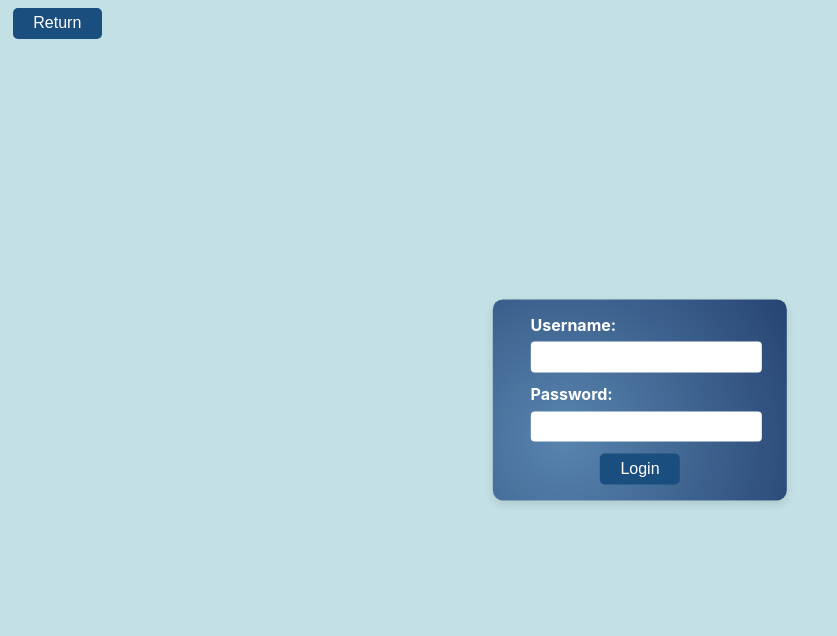
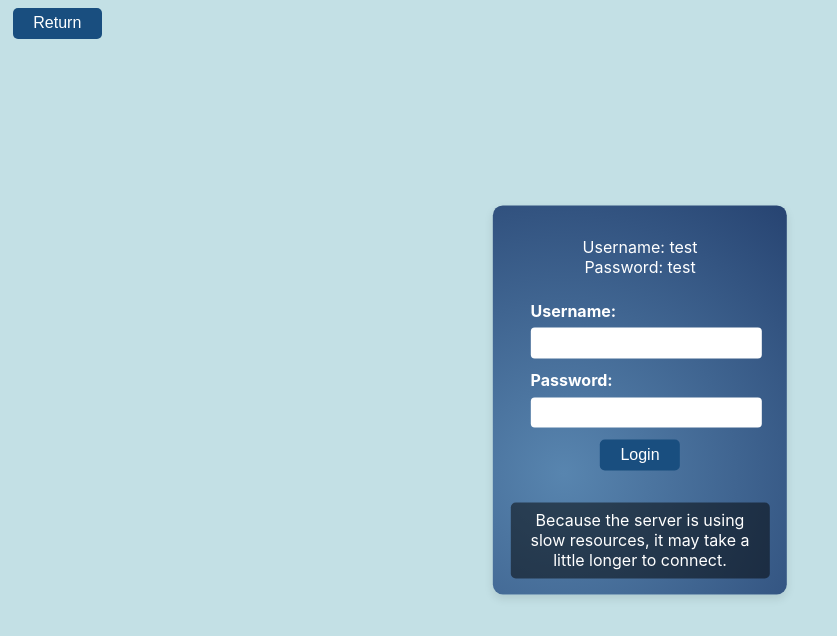
Before and after one commit to StefanDespotovic/banking-system, a React (Create React App) app: page /login in a window 1280 px wide. Shown: the top 636 px of the page, without its empty margins (0-837 px from the left). Built offline with nearby package versions, Linux system fonts and the light colour scheme.

Commit message:
final modifications

```diff
--- a/src/components/login/Login.js
+++ b/src/components/login/Login.js
@@ -11,6 +11,7 @@ const fadeAnimation = keyframes`
     opacity: 1;
   }
 `;
+
 const LoginModal = styled.div`
   background: radial-gradient(circle at 24.1% 68.8%, #5885af 0%, #274472 99.4%);
   box-shadow: 0px 4px 10px rgba(0, 0, 0, 0.1);
@@ -30,6 +31,7 @@ const LoginModal = styled.div`
   @media (max-width: 768px) {
     width: 75vw;
     padding: 1vh 3vw;
+    padding-top: 3vh;
     padding-bottom: 3vh;
   }
 `;
@@ -78,10 +80,14 @@ const Button = styled.button`
   &:hover {
     background-color: #0075b9;
   }
+  @media (max-width: 768px) {
+    font-size: 18px;
+    padding: 1.5vh 3vw;
+  }
 `;
 
 const Error = styled.div`
-  color: red;
+  color: #ff8080;
   margin-top: 0.8vh;
 `;
 
@@ -108,10 +114,26 @@ const BackButton = styled.button`
   }
 `;
 
+const WarningBox = styled.div`
+  background-color: rgba(0, 0, 0, 0.5);
+  border-radius: 5px;
+  padding: 0.5rem;
+  margin-top: 2rem;
+  width: 100%;
+  text-align: center;
+  color: white;
+  overflow-wrap: break-word;
+`;
+const Description = styled.p`
+  font-size: 16px;
+  color: white;
+  text-align: center;
+  margin-bottom: 1.5rem;
+`;
+
 const Login = () => {
   const [showLogin, setShowLogin] = useState(false);
-  const [username, setUsername] = useState("");
-  const [password, setPassword] = useState("");
+  const [formValues, setFormValues] = useState({ username: "", password: "" });
   const [loginError, setLoginError] = useState("");
 
   const { handleLogin } = useContext(AuthContext);
@@ -119,10 +141,22 @@ const Login = () => {
 
   useEffect(() => {
     setShowLogin(true);
+    setLoginError("");
   }, []);
+
+  const handleInputChange = (event) => {
+    const { name, value } = event.target;
+    setFormValues({ ...formValues, [name]: value });
+  };
 
   const handleSubmit = async (event) => {
     event.preventDefault();
+    const { username, password } = formValues;
+    const validationError = validateForm(username, password);
+    if (validationError) {
+      setLoginError(validationError);
+      return;
+    }
     setLoginError("");
 
     try {
@@ -149,41 +183,57 @@ const Login = () => {
         setLoginError(data.error);
       }
     } catch (error) {
-      console.log(JSON.stringify(process.env));
       console.error("Error connecting to server", error);
       setLoginError("Error connecting to server. Please try again.");
     }
+  };
+
+  const validateForm = (username, password) => {
+    if (!username || !password) {
+      return "Please enter both username and password.";
+    }
+    return null;
   };
 
   const handleBack = () => {
     setShowLogin(false);
     setTimeout(() => {
       navigate("/");
-    }, 500); //
+    }, 500);
   };
+
   return (
     <>
       <LoginModal show={showLogin}>
+        <Description>
+          Username: test <br></br>Password: test
+        </Description>
         <Form onSubmit={handleSubmit}>
           {loginError && <Error>{loginError}</Error>}
           <Label>
             <span>Username:</span>
             <input
               type="text"
-              value={username}
-              onChange={(event) => setUsername(event.target.value)}
+              name="username"
+              value={formValues.username}
+              onChange={handleInputChange}
             />
           </Label>
           <Label>
             <span>Password:</span>
             <input
               type="password"
-              value={password}
-              onChange={(event) => setPassword(event.target.value)}
+              name="password"
+              value={formValues.password}
+              onChange={handleInputChange}
             />
           </Label>
           <Button type="submit">Login</Button>
         </Form>
+        <WarningBox>
+          Because the server is using slow resources, it may take a little
+          longer to connect.
+        </WarningBox>
       </LoginModal>
       <BackButton onClick={handleBack}>Return</BackButton>
     </>
--- a/src/components/register/Register.js
+++ b/src/components/register/Register.js
@@ -30,6 +30,7 @@ const RegisterModal = styled.div`
   @media (max-width: 768px) {
     width: 75vw;
     padding: 1vh 3vw;
+    padding-top: 3vh;
     padding-bottom: 3vh;
   }
 `;
@@ -78,6 +79,10 @@ const Button = styled.button`
   &:hover {
     background-color: #0075b9;
   }
+  @media (max-width: 768px) {
+    font-size: 18px;
+    padding: 1.5vh 3vw;
+  }
 `;
 const BackButton = styled.button`
   position: absolute;
@@ -100,6 +105,16 @@ const BackButton = styled.button`
     margin-top: 5vh;
     width: 20vw;
   }
+`;
+const WarningBox = styled.div`
+  background-color: rgba(0, 0, 0, 0.5);
+  border-radius: 5px;
+  padding: 0.5rem;
+  margin-top: 2rem;
+  width: 100%;
+  text-align: center;
+  color: white;
+  overflow-wrap: break-word;
 `;
 
 const Register = () => {
@@ -209,6 +224,10 @@ const Register = () => {
           )}
           <Button type="submit">Register</Button>
         </Form>
+        <WarningBox>
+          Because the server is using slow resources, it may take a little
+          longer to connect.
+        </WarningBox>
       </RegisterModal>
       <BackButton onClick={handleBack}>Return</BackButton>
     </>
--- a/src/components/sidebar/HelpModal.js
+++ b/src/components/sidebar/HelpModal.js
@@ -40,7 +40,7 @@ const ModalContent = styled.div`
 `;
 
 const Title = styled.h2`
-  font-size: 20px;
+  font-size: 36px;
   font-weight: bold;
 `;
 
--- a/src/components/welcome/Welcome.js
+++ b/src/components/welcome/Welcome.js
@@ -29,15 +29,19 @@ const WelcomeLogin = styled.div`
 
   @media (max-width: 768px) {
     width: 75vw;
-    padding: 1vh 3vw;
-    padding-bottom: 3vh;
+    padding: 1vh 2vw;
+    padding-bottom: 2vh;
   }
 `;
 
 const Title = styled.h1`
   color: white;
   margin-bottom: 1.5vh;
-  font-size: 18px;
+  font-size: 28px;
+
+  @media (max-width: 768px) {
+    padding-bottom: 0vh;
+  }
 `;
 
 const LoginButton = styled.button`
@@ -56,8 +60,8 @@ const LoginButton = styled.button`
   }
 
   @media (max-width: 768px) {
-    font-size: 3.5vw;
-    margin-top: 3vh;
+    font-size: 18px;
+    margin-top: 1vh;
     padding: 1.5vh 3vw;
   }
 `;
@@ -78,8 +82,8 @@ const RegisterButton = styled.button`
   }
 
   @media (max-width: 768px) {
-    font-size: 3.5vw;
-    margin-top: 3vh;
+    font-size: 18px;
+    margin-top: 1.5vh;
     padding: 1.5vh 3vw;
   }
 `;
```
